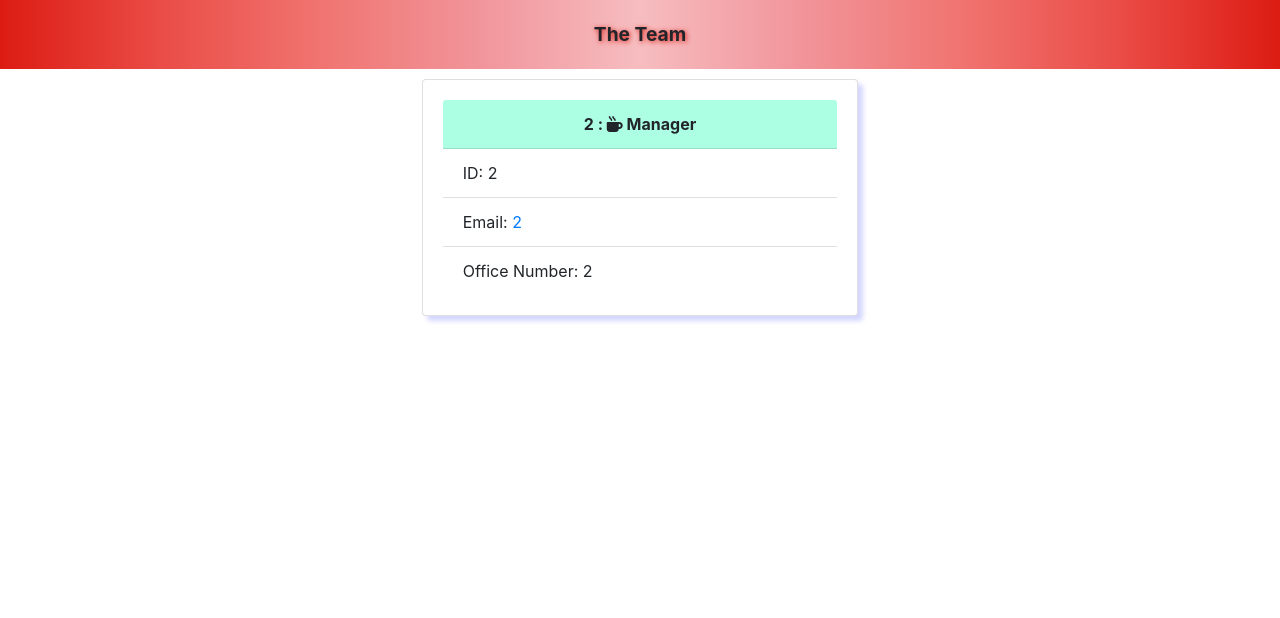
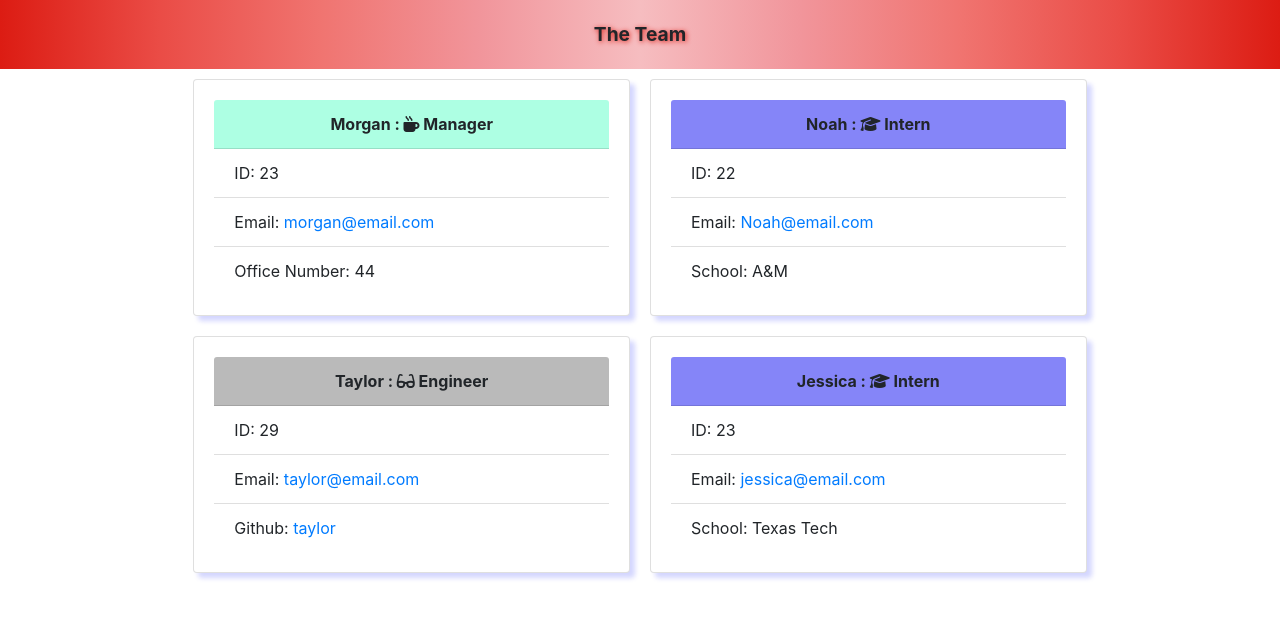
Before and after one commit to Morgan1317/Whos-on-your-team-C10, a website: page dist/index.html in a window 1280 px wide. Drawn offline with nearby package versions, Linux system fonts and the light colour scheme.

```diff
--- a/dist/index.html
+++ b/dist/index.html
@@ -17,16 +17,58 @@
 
                 <div class="card col-4">
                 <div class="card-header manager">
-                2 :
+                Morgan :
                 <i class="fa-solid fa-mug-hot" aria-hidden="true"></i>
                 Manager
                 </div>
                 <ul class="list-group list-group-flush">
-                <li class="list-group-item"> ID: 2</li>
+                <li class="list-group-item"> ID: 23</li>
 
-                <li class="list-group-item">Email: <a href="mailto: 2">2</a></li>
+                <li class="list-group-item">Email: <a href="mailto: morgan@email.com">morgan@email.com</a></li>
 
-                <li class="list-group-item">Office Number: 2</li>
+                <li class="list-group-item">Office Number: 44</li>
+                </ul>
+                </div>
+
+                <div class="card col-4">
+                <div class="card-header intern">
+                Noah :
+                <i class="fa fa-graduation-cap" aria-hidden="true"></i>
+                Intern
+                </div>
+                <ul class="list-group list-group-flush">
+                <li class="list-group-item">ID: 22</li>
+
+                <li class="list-group-item">Email: <a href="mailto: Noah@email.com">Noah@email.com</a></li>
+                <li class="list-group-item">School: A&M</li>
+                </ul>
+                </div>
+
+                <div class="card col-4">
+                <div class="card-header engineer">
+                Taylor :
+                <i class="fa-solid fa-glasses" aria-hidden="true"></i>
+                Engineer
+                </div>
+                <ul class="list-group list-group-flush">
+                <li class="list-group-item">ID: 29</li>
+
+                <li class="list-group-item">Email: <a href="mailto: taylor@email.com">taylor@email.com</a></li>
+                <li class="list-group-item">Github: <a href="https://github.com/taylor" target="_blank" rel="noopener noreferrer">taylor</a></li>
+                </ul>
+                </div>
+
+                <div class="card col-4">
+                <div class="card-header intern">
+                Jessica :
+                <i class="fa fa-graduation-cap" aria-hidden="true"></i>
+                Intern
+                </div>
+                <ul class="list-group list-group-flush">
+                <li class="list-group-item">ID: 23</li>
+
+                <li class="list-group-item">Email: <a href="mailto: jessica@email.com">jessica@email.com</a></li>
+                <li class="list-group-item">School: Texas Tech</li>
                 </ul>
                 </div>
 
```
Also changed, not shown: README.md.
